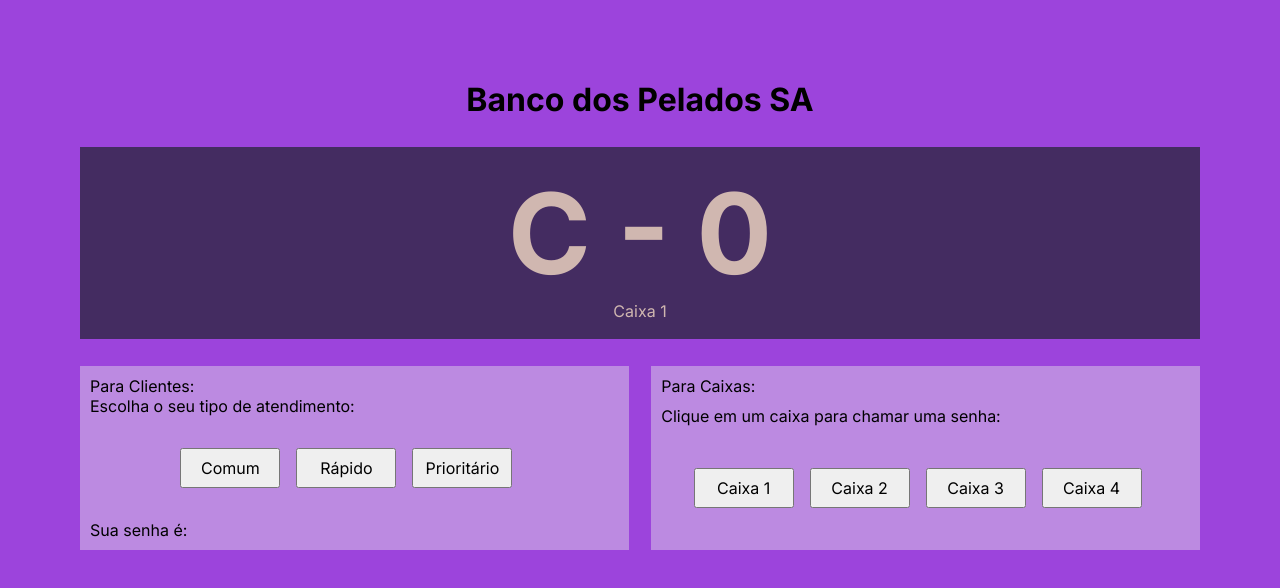
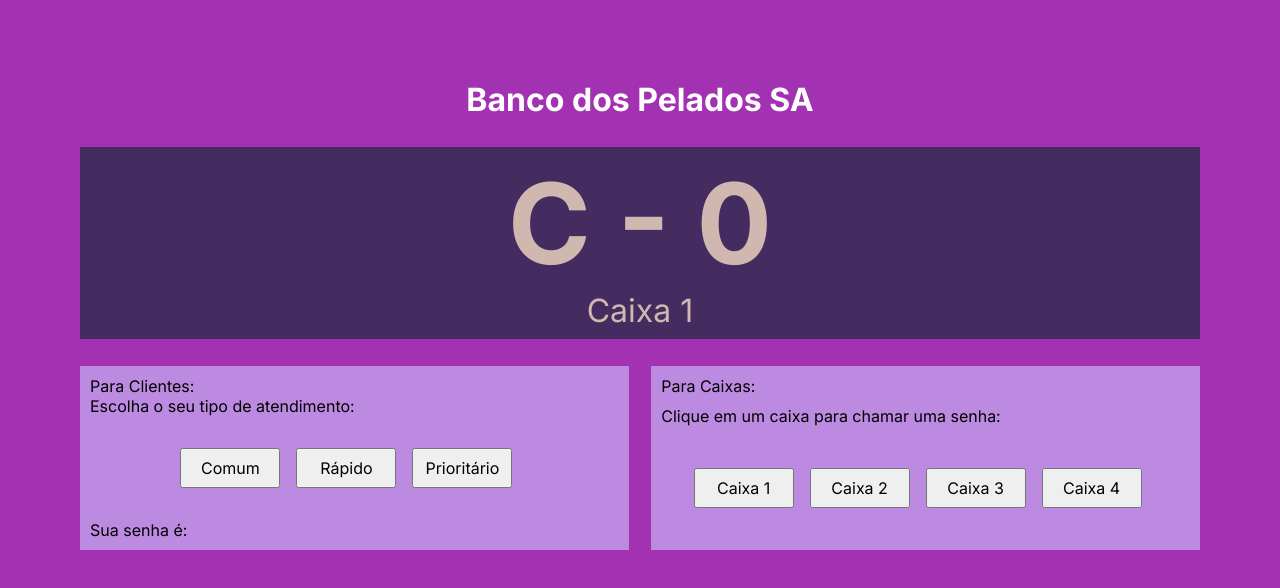
Before and after one commit to cmtehenz/faculdade_frontend_mapa, a plain HTML site: page index.html in a window 1280 px wide. Drawn offline with Linux system fonts and the light colour scheme.

Commit message:
:tada: _fnalizada

```diff
--- a/style.css
+++ b/style.css
@@ -9,7 +9,7 @@ body, input, textarea, select, button {
 }
 
 body {
-  background: #9c44dc;
+  background: #A332B3;
 }
 
 button {
@@ -38,6 +38,14 @@ a {
 
 .titulo {
   margin-top: 5rem;
+}
+
+.titulo h1 {
+  color: #fff;
+}
+
+.caixa {
+  font-size: 2rem;;
 }
 
 .showSenha {
```
